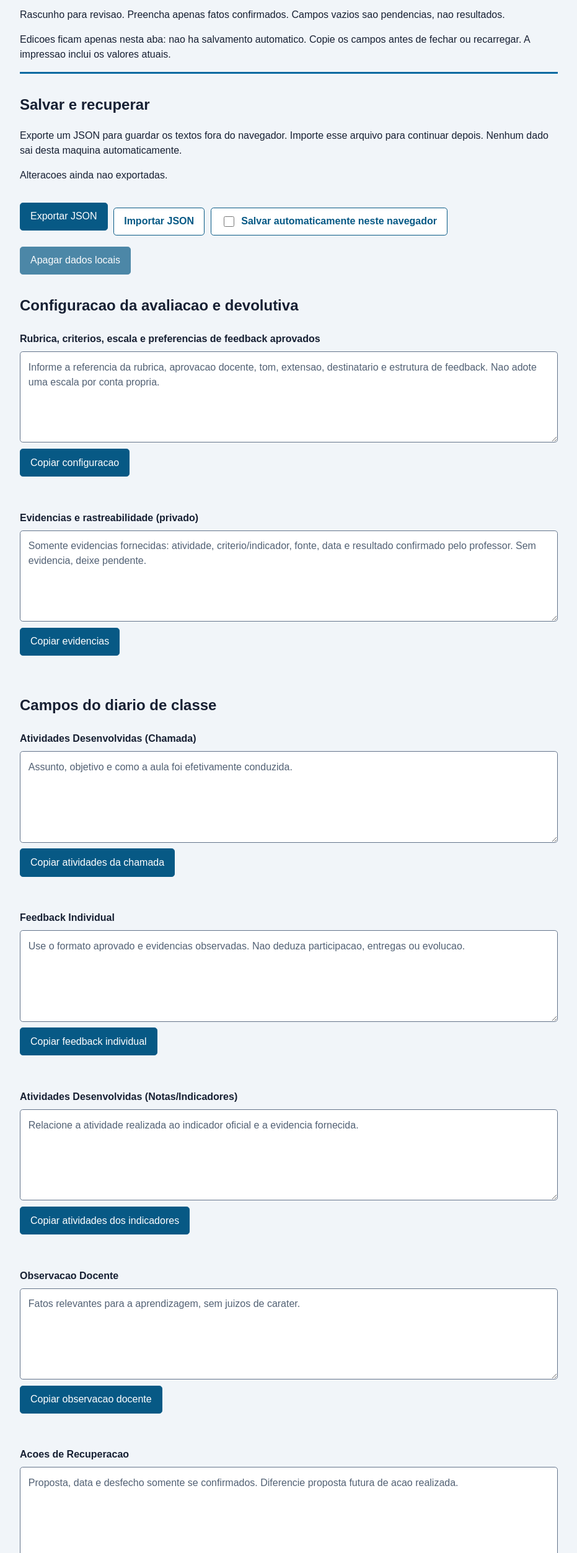
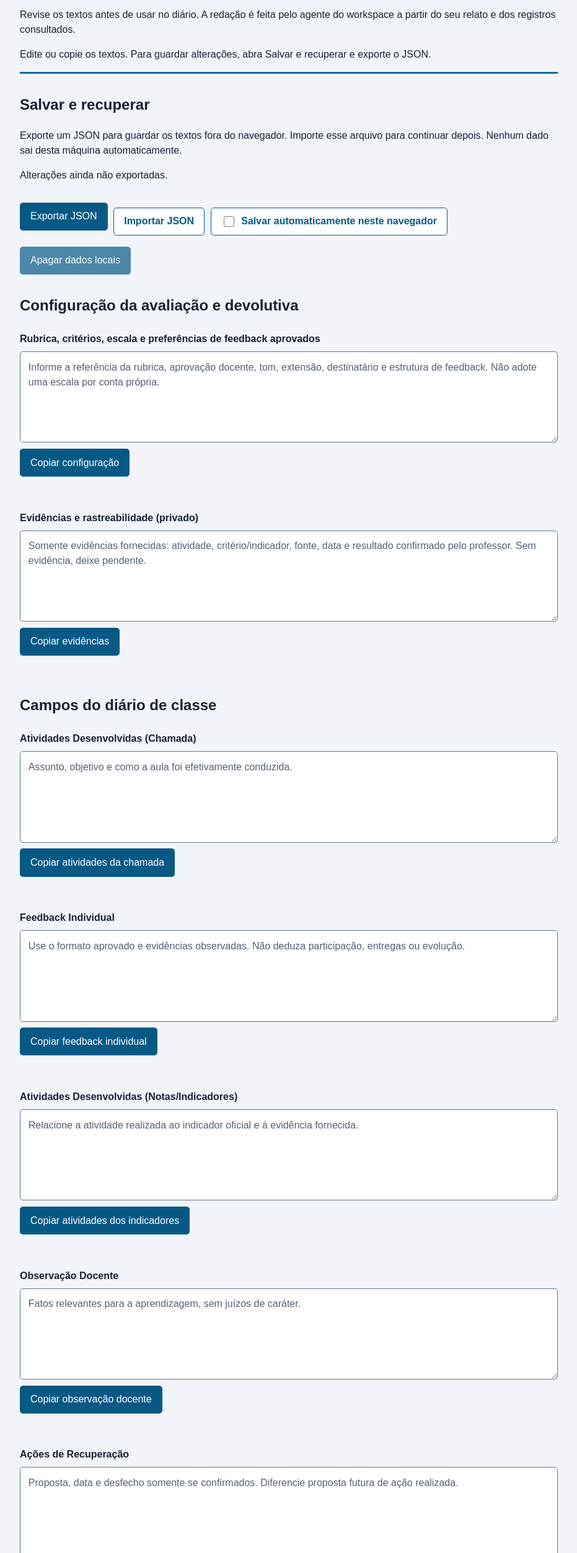
Before and after one commit to gbardusco/agente-de-aulas-senac, a website: page _templates/relatorio-docente-template.html in a window 1280 px wide. Shown: the part 151-2657 px from the top of the page at 62% size, without its empty margins (174-1105 px from the left). Drawn offline with Linux system fonts and the light colour scheme.

Commit message:
docs: distinguish empty report model from generated teacher records

```diff
--- a/_templates/relatorio-docente-template.html
+++ b/_templates/relatorio-docente-template.html
@@ -10,58 +10,58 @@
 <body>
 <main data-aula="aula-XX">
     <header>
-        <p class="private-label">Uso exclusivo do professor. Nao incluir em pacotes para alunos.</p>
+        <p class="private-label">Uso exclusivo do professor. Não incluir em pacotes para alunos.</p>
         <h1>Registro docente - Aula XX</h1>
-        <p>Rascunho para revisao. Preencha apenas fatos confirmados. Campos vazios sao pendencias, nao resultados.</p>
-        <p id="storage-warning">Edicoes ficam apenas nesta aba: nao ha salvamento automatico. Copie os campos antes de fechar ou recarregar. A impressao inclui os valores atuais.</p>
+        <p>Revise os textos antes de usar no diário. A redação é feita pelo agente do workspace a partir do seu relato e dos registros consultados.</p>
+        <p id="storage-warning">Edite ou copie os textos. Para guardar alterações, abra Salvar e recuperar e exporte o JSON.</p>
         <script type="application/json" id="relatorio-dados">
-        {"version":1,"aulaId":"aula-XX","atualizadoEm":"[confirmar data]","sistema":{"instituicao":"[confirmar instituicao]","sistema":"[confirmar sistema de diario]","manual":"[confirmar manual oficial]","manualVersao":"[confirmar versao do manual]"},"campos":[],"evidencias":[],"fontes":[],"historico":[]}
+        {"version":1,"aulaId":"aula-XX","atualizadoEm":"[confirmar data]","sistema":{"instituicao":"[confirmar instituição]","sistema":"[confirmar sistema de diário]","manual":"[confirmar manual oficial]","manualVersao":"[confirmar versão do manual]"},"campos":[],"evidencias":[],"fontes":[],"historico":[]}
         </script>
     </header>
     <section id="persistencia" aria-labelledby="persistencia-title" data-grupo="configuracao">
         <h2 id="persistencia-title">Salvar e recuperar</h2>
-        <p>Exporte um JSON para guardar os textos fora do navegador. Importe esse arquivo para continuar depois. Nenhum dado sai desta maquina automaticamente.</p>
-        <p class="save-status" id="relatorio-status" role="status" aria-live="polite" aria-atomic="true">Alteracoes ainda nao exportadas.</p>
+        <p>Exporte um JSON para guardar os textos fora do navegador. Importe esse arquivo para continuar depois. Nenhum dado sai desta máquina automaticamente.</p>
+        <p class="save-status" id="relatorio-status" role="status" aria-live="polite" aria-atomic="true">Alterações ainda não exportadas.</p>
         <div class="toolbar">
             <button type="button" id="exportar-json">Exportar JSON</button>
             <label class="file-label" for="importar-json">Importar JSON<input type="file" id="importar-json" accept="application/json,.json"></label>
             <label class="checkbox-label" for="salvamento-local"><input type="checkbox" id="salvamento-local">Salvar automaticamente neste navegador</label>
             <button type="button" id="limpar-local" disabled>Apagar dados locais</button>
         </div>
-        <p class="local-warning" id="local-warning" hidden>O salvamento local mantem dados neste navegador e computador. Desative e apague em computadores compartilhados.</p>
+        <p class="local-warning" id="local-warning" hidden>O salvamento local mantém dados neste navegador e computador. Desative e apague em computadores compartilhados.</p>
     </section>
     <section aria-labelledby="config-title" data-grupo="configuracao">
-        <h2 id="config-title">Configuracao da avaliacao e devolutiva</h2>
-        <label for="configuracao">Rubrica, criterios, escala e preferencias de feedback aprovados</label>
-        <textarea id="configuracao" rows="5" aria-describedby="storage-warning" placeholder="Informe a referencia da rubrica, aprovacao docente, tom, extensao, destinatario e estrutura de feedback. Nao adote uma escala por conta propria."></textarea>
-        <button type="button" data-copy="configuracao">Copiar configuracao</button>
+        <h2 id="config-title">Configuração da avaliação e devolutiva</h2>
+        <label for="configuracao">Rubrica, critérios, escala e preferências de feedback aprovados</label>
+        <textarea id="configuracao" rows="5" aria-describedby="storage-warning" placeholder="Informe a referência da rubrica, aprovação docente, tom, extensão, destinatário e estrutura de feedback. Não adote uma escala por conta própria."></textarea>
+        <button type="button" data-copy="configuracao">Copiar configuração</button>
         <p class="copy-status" id="status-configuracao" role="status" aria-live="polite" aria-atomic="true"></p>
-        <label for="evidencias">Evidencias e rastreabilidade (privado)</label>
-        <textarea id="evidencias" rows="5" placeholder="Somente evidencias fornecidas: atividade, criterio/indicador, fonte, data e resultado confirmado pelo professor. Sem evidencia, deixe pendente."></textarea>
-        <button type="button" data-copy="evidencias">Copiar evidencias</button>
+        <label for="evidencias">Evidências e rastreabilidade (privado)</label>
+        <textarea id="evidencias" rows="5" placeholder="Somente evidências fornecidas: atividade, critério/indicador, fonte, data e resultado confirmado pelo professor. Sem evidência, deixe pendente."></textarea>
+        <button type="button" data-copy="evidencias">Copiar evidências</button>
         <p class="copy-status" id="status-evidencias" role="status" aria-live="polite" aria-atomic="true"></p>
     </section>
     <section aria-labelledby="diario-title" data-grupo="diario">
-        <h2 id="diario-title">Campos do diario de classe</h2>
+        <h2 id="diario-title">Campos do diário de classe</h2>
         <label for="atividades-chamada">Atividades Desenvolvidas (Chamada)</label>
         <textarea id="atividades-chamada" rows="5" placeholder="Assunto, objetivo e como a aula foi efetivamente conduzida."></textarea>
         <button type="button" data-copy="atividades-chamada">Copiar atividades da chamada</button>
         <p class="copy-status" id="status-atividades-chamada" role="status" aria-live="polite" aria-atomic="true"></p>
         <label for="feedback-individual">Feedback Individual</label>
-        <textarea id="feedback-individual" rows="5" placeholder="Use o formato aprovado e evidencias observadas. Nao deduza participacao, entregas ou evolucao."></textarea>
+        <textarea id="feedback-individual" rows="5" placeholder="Use o formato aprovado e evidências observadas. Não deduza participação, entregas ou evolução."></textarea>
         <button type="button" data-copy="feedback-individual">Copiar feedback individual</button>
         <p class="copy-status" id="status-feedback-individual" role="status" aria-live="polite" aria-atomic="true"></p>
         <label for="atividades-indicadores">Atividades Desenvolvidas (Notas/Indicadores)</label>
-        <textarea id="atividades-indicadores" rows="5" placeholder="Relacione a atividade realizada ao indicador oficial e a evidencia fornecida."></textarea>
+        <textarea id="atividades-indicadores" rows="5" placeholder="Relacione a atividade realizada ao indicador oficial e à evidência fornecida."></textarea>
         <button type="button" data-copy="atividades-indicadores">Copiar atividades dos indicadores</button>
         <p class="copy-status" id="status-atividades-indicadores" role="status" aria-live="polite" aria-atomic="true"></p>
-        <label for="observacao-docente">Observacao Docente</label>
-        <textarea id="observacao-docente" rows="5" placeholder="Fatos relevantes para a aprendizagem, sem juizos de carater."></textarea>
-        <button type="button" data-copy="observacao-docente">Copiar observacao docente</button>
+        <label for="observacao-docente">Observação Docente</label>
+        <textarea id="observacao-docente" rows="5" placeholder="Fatos relevantes para a aprendizagem, sem juízos de caráter."></textarea>
+        <button type="button" data-copy="observacao-docente">Copiar observação docente</button>
         <p class="copy-status" id="status-observacao-docente" role="status" aria-live="polite" aria-atomic="true"></p>
-        <label for="recuperacao">Acoes de Recuperacao</label>
-        <textarea id="recuperacao" rows="5" placeholder="Proposta, data e desfecho somente se confirmados. Diferencie proposta futura de acao realizada."></textarea>
-        <button type="button" data-copy="recuperacao">Copiar acoes de recuperacao</button>
+        <label for="recuperacao">Ações de Recuperação</label>
+        <textarea id="recuperacao" rows="5" placeholder="Proposta, data e desfecho somente se confirmados. Diferencie proposta futura de ação realizada."></textarea>
+        <button type="button" data-copy="recuperacao">Copiar ações de recuperação</button>
         <p class="copy-status" id="status-recuperacao" role="status" aria-live="polite" aria-atomic="true"></p>
     </section>
     <noscript><p>JavaScript desativado: selecione o texto de cada campo e copie manualmente. Para imprimir textos longos sem cortes, ative JavaScript.</p></noscript>
```
